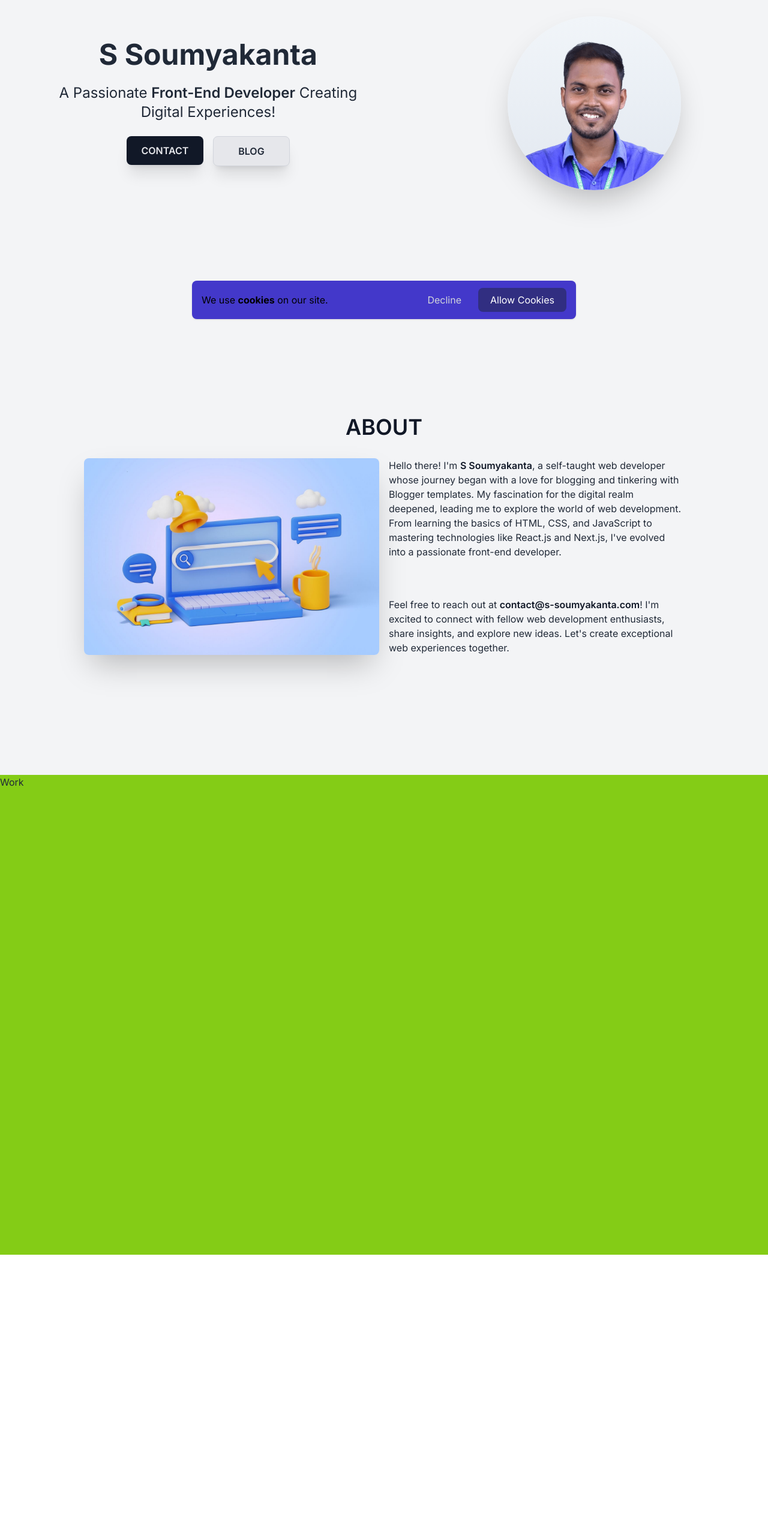
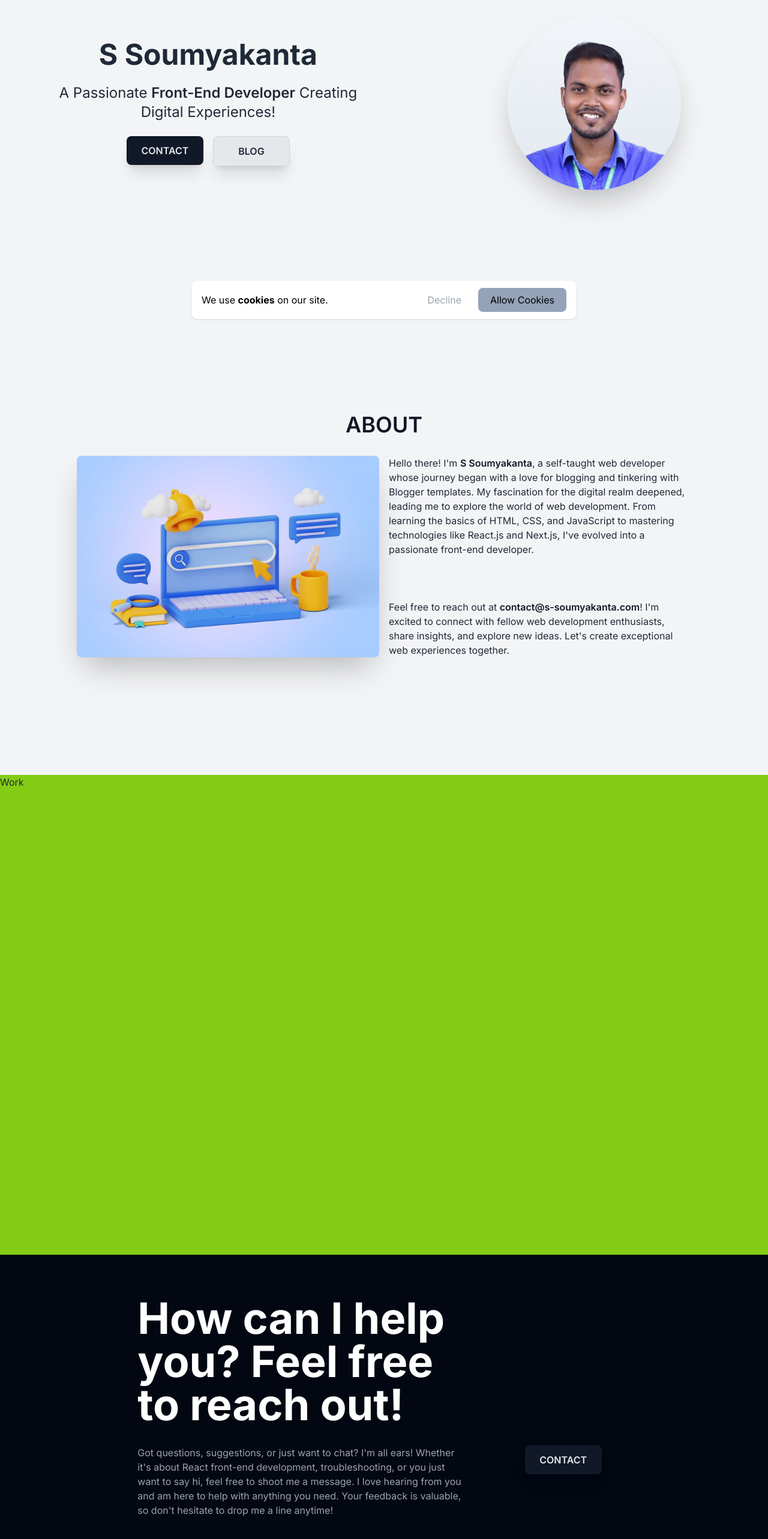
Before and after one commit to s-soumyakanta/s-soumyakanta, a Next.js app: page / in a window 1280 px wide. Shown: the part 228-2794 px from the top of the page at 60% size. Before the commit the page ends 2320 px from the top, so only its background shows below. Built offline with nearby package versions, Linux system fonts and the light colour scheme; no server answers.

Commit message:
home route completed successfully

```diff
--- a/package.json
+++ b/package.json
@@ -16,6 +16,7 @@
     "@types/gtag.js": "^0.0.18",
     "@vercel/analytics": "^1.1.1",
     "next": "14.0.3",
+    "next-themes": "^0.2.1",
     "react": "^18",
     "react-dom": "^18"
   },
--- /dev/null
+++ b/src/app/contact/page.tsx
@@ -0,0 +1,8 @@
+
+const page = () => {
+  return (
+    <div>page</div>
+  )
+}
+
+export default page
--- a/src/app/layout.tsx
+++ b/src/app/layout.tsx
@@ -5,7 +5,7 @@ import { Analytics } from '@vercel/analytics/react'
 import GoogleAnalytics from '@/components/GoogleAnalytics'
 import CookieBanner from '@/components/CockieBanner'
 import Script from 'next/script'
-
+import { Navbar, Footer } from "../components/index"
 
 const inter = Inter({ subsets: ['latin'] })
 
@@ -52,8 +52,10 @@ export default function RootLayout({
               width="0">
 
       </iframe>
+      <Navbar />
         {children}
         <CookieBanner />
+        <Footer />
       </body>
       <Analytics />
     </html>
--- a/src/app/page.tsx
+++ b/src/app/page.tsx
@@ -1,11 +1,10 @@
-import {Navbar,LandingPage,About,Work} from '../components/index'
+import {LandingPage,About,Work} from '../components/index'
 const page = () => {
   return (
     <>
       <div className="flex flex-col justify-center items-center bg-lm-bg text-lm-subheading dark:bg-dm-bg dark:text-dm-subheading">
         <div className=" w-full">
           <section className="min-h-screen w-full">
-            <Navbar />
             <LandingPage />
             <About />
             <Work />
--- a/src/components/About.tsx
+++ b/src/components/About.tsx
@@ -10,7 +10,7 @@ const About = () => {
         <div>
           <h2 className="text-2xl text-lm-heading md:text-3xl lg:text-4xl uppercase font-semibold dark:text-dm-heading">About</h2>
         </div>
-        <div className="px-3 space-y-3 md:space-y-0 lg:space-y-0 md:grid md:grid-cols-2 md:gap-4 md:max-w-5xl">
+        <div className="mx-3 filte space-y-8 md:space-y-0 lg:space-y-0 md:grid md:grid-cols-2 md:gap-4 md:max-w-5xl">
           <div className="md:w-full md:h-full">
           <Image
             src="/about.jpg"
--- a/src/components/CockieBanner.tsx
+++ b/src/components/CockieBanner.tsx
@@ -1,5 +1,4 @@
 'use client';
-
 import Link from 'next/link'
 import { getLocalStorage, setLocalStorage } from '@/lib/storageHelper';
 import { useState, useEffect } from 'react';
@@ -32,7 +31,7 @@ export default function CookieBanner(){
         <div className={`my-10 mx-auto max-w-max md:max-w-screen-sm
                         fixed bottom-0 left-0 right-0
                         ${cookieConsent != null ? "hidden" : "flex"} px-3 md:px-4 py-3 justify-between items-center flex-col sm:flex-row gap-4
-                         bg-indigo-700 rounded-lg shadow`}>
+                         bg-white text-black dark:bg-black dark:text-white rounded-lg shadow`}>
 
             <div className='text-center'>
                 <Link href="/info/cookies"><p>We use <span className='font-bold text-white-400'>cookies</span> on our site.</p></Link>
@@ -40,8 +39,8 @@ export default function CookieBanner(){
 
 
             <div className='flex gap-2'>
-                <button className='px-5 py-2 text-gray-300 rounded-md border-gray-900' onClick={() => setCookieConsent(false)}>Decline</button>
-                <button className='bg-indigo-900 px-5 py-2 text-white rounded-lg' onClick={() => setCookieConsent(true)}>Allow Cookies</button>
+                <button className='px-5 py-2 text-gray-400 rounded-md border-gray-900' onClick={() => setCookieConsent(false)}>Decline</button>
+                <button className='bg-slate-400 px-5 py-2 text-black rounded-lg' onClick={() => setCookieConsent(true)}>Allow Cookies</button>
             </div>
         </div>
     )}
--- /dev/null
+++ b/src/components/Footer.tsx
@@ -0,0 +1,53 @@
+import Link from "next/link";
+import Button from "../components/Button";
+import { NavList } from "./Navbar";
+const Footer = () => {
+  const date = new Date();
+  const year = date.getFullYear();
+  return (
+    <>
+      <div className="w-full min-h-screen flex items-center justify-center bg-gray-950 py-10">
+        <div className="md:w-2/3 w-full px-4 text-white flex flex-col">
+          <div className="w-full text-7xl font-bold">
+            <h1 className="w-full md:w-2/3">
+              How can I help you? Feel free to reach out!
+            </h1>
+          </div>
+          <div className="flex mt-8 flex-col md:flex-row md:justify-between">
+            <p className="w-full md:w-2/3 text-gray-400">
+              Got questions, suggestions, or just want to chat? I&apos;m all
+              ears! Whether it&apos;s about React front-end development,
+              troubleshooting, or you just want to say hi, feel free to shoot me
+              a message. I love hearing from you and am here to help with
+              anything you need. Your feedback is valuable, so don&apos;t
+              hesitate to drop me a line anytime!{" "}
+            </p>
+            <div className="w-44 pt-6 md:pt-0">
+              <Button name="contact" link="/contact" active={true} />
+            </div>
+          </div>
+          <div className="flex flex-col">
+            <div className="flex mt-24 mb-12 flex-row justify-between">
+              <div>
+                <Link href="/" className="cursor-pointer font-bold text-xl">
+                  S Soumyakanta
+                </Link>
+              </div>
+
+              <div>
+                <NavList />
+              </div>
+            </div>
+            <hr className="border-gray-600" />
+            <p className="w-full text-center my-12 text-gray-600">
+              Copyright © {year} |{" "}
+              <a href="https://github.com/s-soumyakanta">S Soumyakanta</a>
+            </p>
+          </div>
+        </div>
+      </div>
+    </>
+  );
+};
+
+export default Footer;
--- a/src/components/Navbar.tsx
+++ b/src/components/Navbar.tsx
@@ -9,7 +9,7 @@ const DynamicHamburger = dynamic(() => import("./Hamburger"), {
 
 export const NavList = () => {
     return(
-        <ul className="flex flex-col space-y-8 w-full justify-center items-center lg:text-lg lg:space-y-0 lg:flex-row lg:space-x-12">
+        <ul className="flex flex-col space-y-8 w-full justify-center items-center lg:text-base lg:space-y-0 lg:flex-row lg:space-x-12">
         <li className="hover:font-semibold hover:text-lm-heading dark:hover:text-dm-heading">
           <Link href="/">Home</Link>
         </li>
--- a/src/components/ThemeToggle.tsx
+++ b/src/components/ThemeToggle.tsx
@@ -1,31 +1,24 @@
 'use client'
-import React, { useState, useEffect } from 'react';
+import React, { useState } from 'react';
 import { IconButton } from '@mui/material';
 import { LightModeOutlined, DarkModeOutlined } from '@mui/icons-material';
 
-const ThemeToggle = () => {
-  const [theme, setTheme] = useState('light');
-
-  useEffect(() => {
-    const currentTheme = localStorage.getItem('theme');
-    if (currentTheme) {
-      setTheme(currentTheme);
-    }
-  }, []);
+const ThemeToggler = () => {
+  const [isDarkMode, setIsDarkMode] = useState(false);
 
   const toggleTheme = () => {
-    const newTheme = theme === 'light' ? 'dark' : 'light';
-    setTheme(newTheme);
-    localStorage.setItem('theme', newTheme);
-    document.documentElement.classList.toggle('dark', newTheme === 'dark');
+    // Toggle the dark mode state
+    setIsDarkMode(!isDarkMode);
+
+    // Apply the dark mode class to the document
+    document.documentElement.classList.toggle('dark', !isDarkMode);
   };
 
   return (
     <IconButton onClick={toggleTheme} color="inherit">
-      {theme === 'light' && <DarkModeOutlined />}
-      {theme === 'dark' && <LightModeOutlined/>}
+      {isDarkMode ? <LightModeOutlined /> : <DarkModeOutlined />}
     </IconButton>
   );
 };
 
-export default ThemeToggle;
+export default ThemeToggler;
--- a/src/components/index.ts
+++ b/src/components/index.ts
@@ -2,10 +2,13 @@ import LandingPage from "./LandingPage";
 import Work from "./Work";
 import Navbar from "./Navbar";
 import About from "./About";
+import Footer from "./Footer";
+
 
 export {
     LandingPage,
     Work,
     Navbar,
-    About
+    About,
+    Footer,
 }
```
Also changed, not shown: 1 other file (tests, documents, lock files or other folders).
